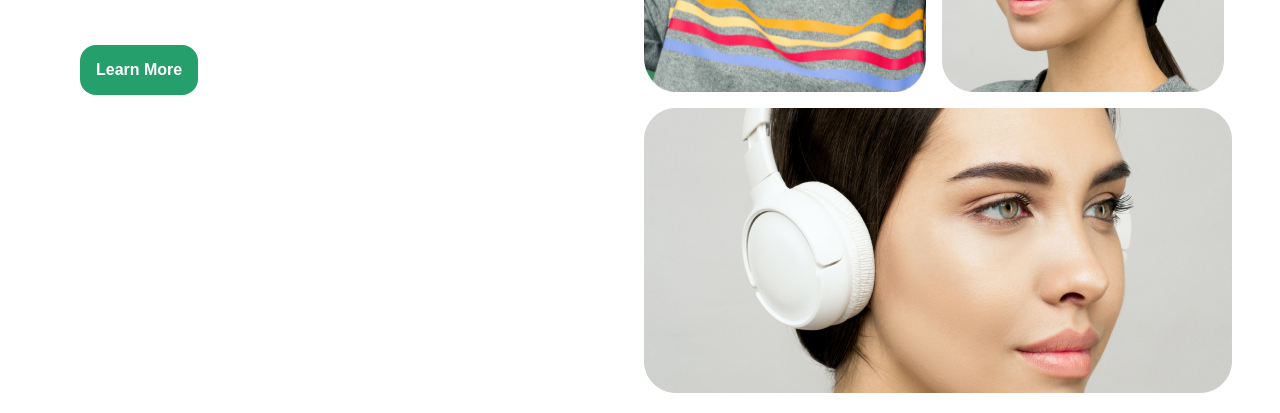
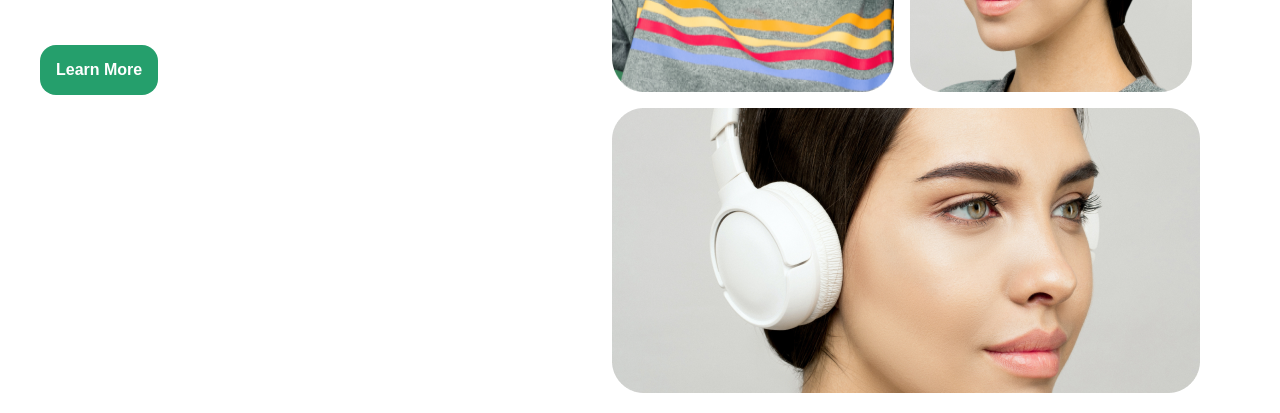
Before and after one commit to sunandasamanta/FSJS2.0, a plain HTML site: page HTML & CSS/Project03/index.html in a window 1280 px wide. Shown: the part 532-945 px from the top of the page. Drawn offline with Linux system fonts and the light colour scheme.

Commit message:
Update style.css

```diff
--- a/HTML & CSS/Project03/style.css
+++ b/HTML & CSS/Project03/style.css
@@ -2,8 +2,13 @@
 @import url('https://fonts.googleapis.com/css2?family=Montserrat:wght@200&display=swap');
 
 body {
-    margin-left: 5rem;
     font-family: 'Montserrat', sans-serif;
+}
+main {
+    width: 100%;
+    max-width: 1200px;
+    margin-left: auto;
+    margin-right: auto;
 }
 .navbar {
     display: flex;
```
